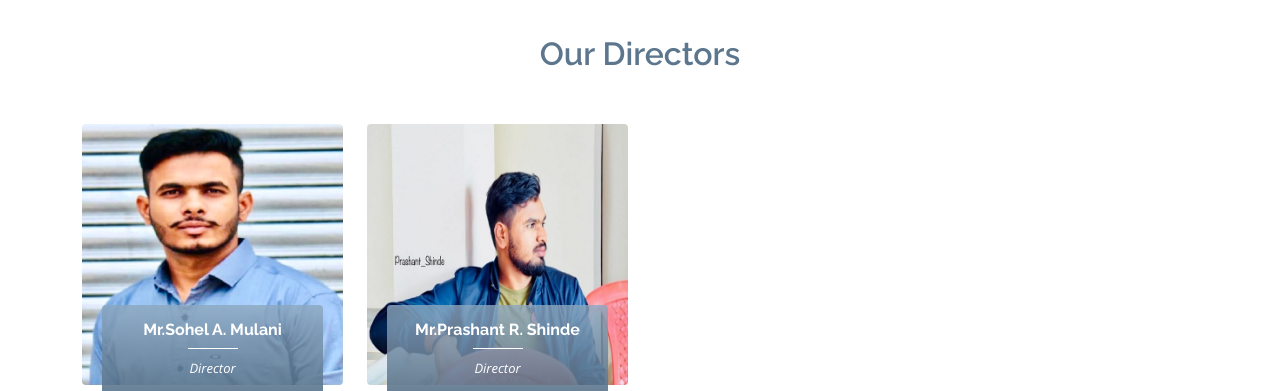
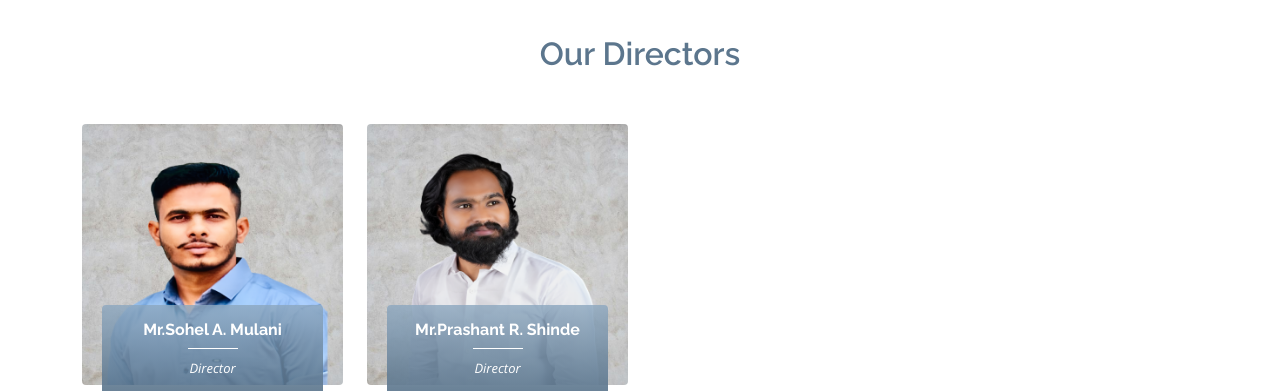
Before and after one commit to arkan3001/Groot-Management, a plain HTML site: page index.html in a window 1280 px wide. Shown: the part 2160-2551 px from the top of the page. Drawn offline with nearby package versions, Linux system fonts and the light colour scheme; animation ran at ten frames a second.

Commit message:
Update index.html

```diff
--- a/index.html
+++ b/index.html
@@ -218,7 +218,7 @@
 
           <div class="col-xl-3 col-lg-4 col-md-6" data-aos="fade-up" data-aos-delay="100">
             <div class="member">
-              <div class="pic"><img src="assets/img/team/sohelsir.jpg" class="img-fluid" alt=""></div>
+              <div class="pic"><img src="assets/img/team/sohelsir.png" class="img-fluid" alt=""></div>
               <div class="member-info">
                 <h4>Mr.Sohel A. Mulani</h4>
                 <span>Director</span>
@@ -234,7 +234,7 @@
 
           <div class="col-xl-3 col-lg-4 col-md-6" data-aos="fade-up" data-aos-delay="200">
             <div class="member">
-              <div class="pic"><img src="assets/img/team/prashantsir.jpeg" class="img-fluid" alt=""></div>
+              <div class="pic"><img src="assets/img/team/prashantsir.png" class="img-fluid" alt=""></div>
               <div class="member-info">
                 <h4>Mr.Prashant R. Shinde</h4>
                 <span>Director</span>
```
